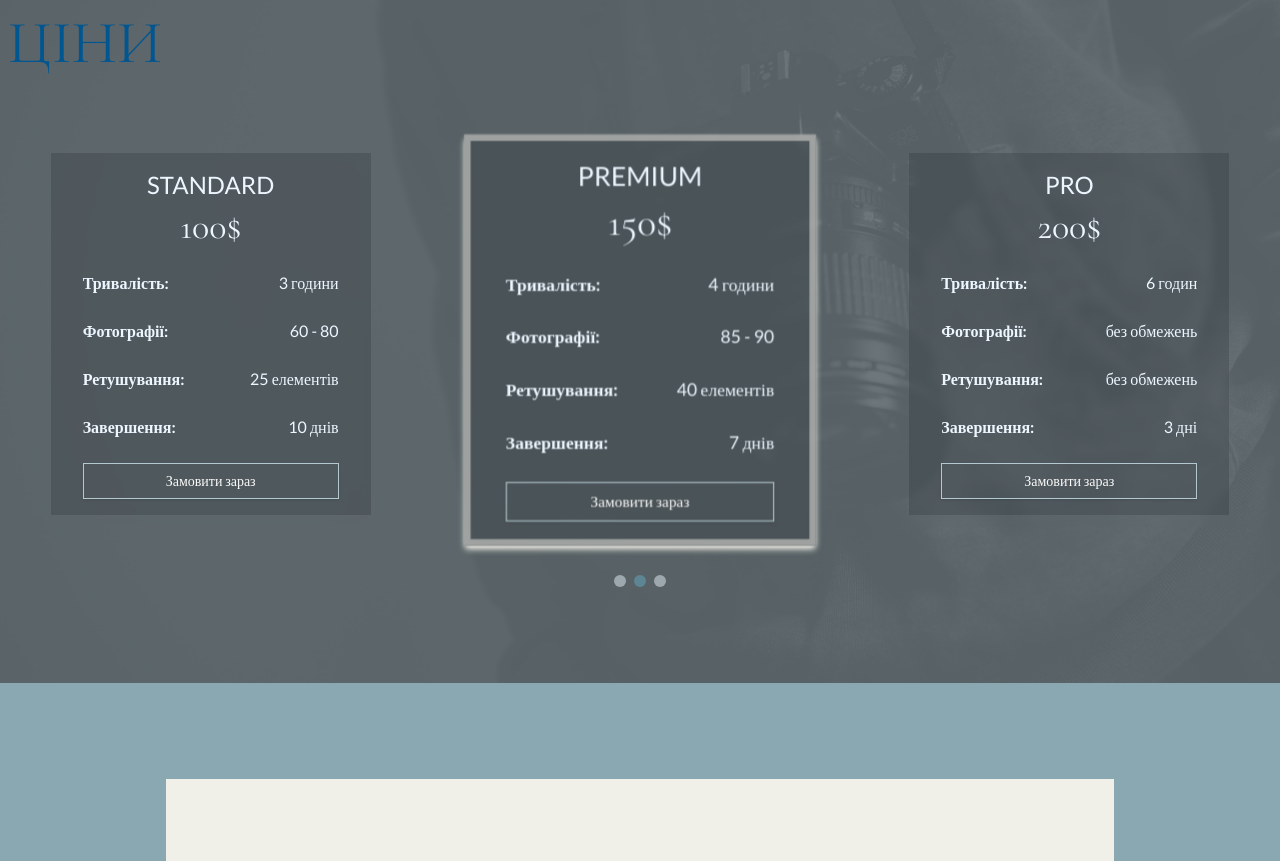
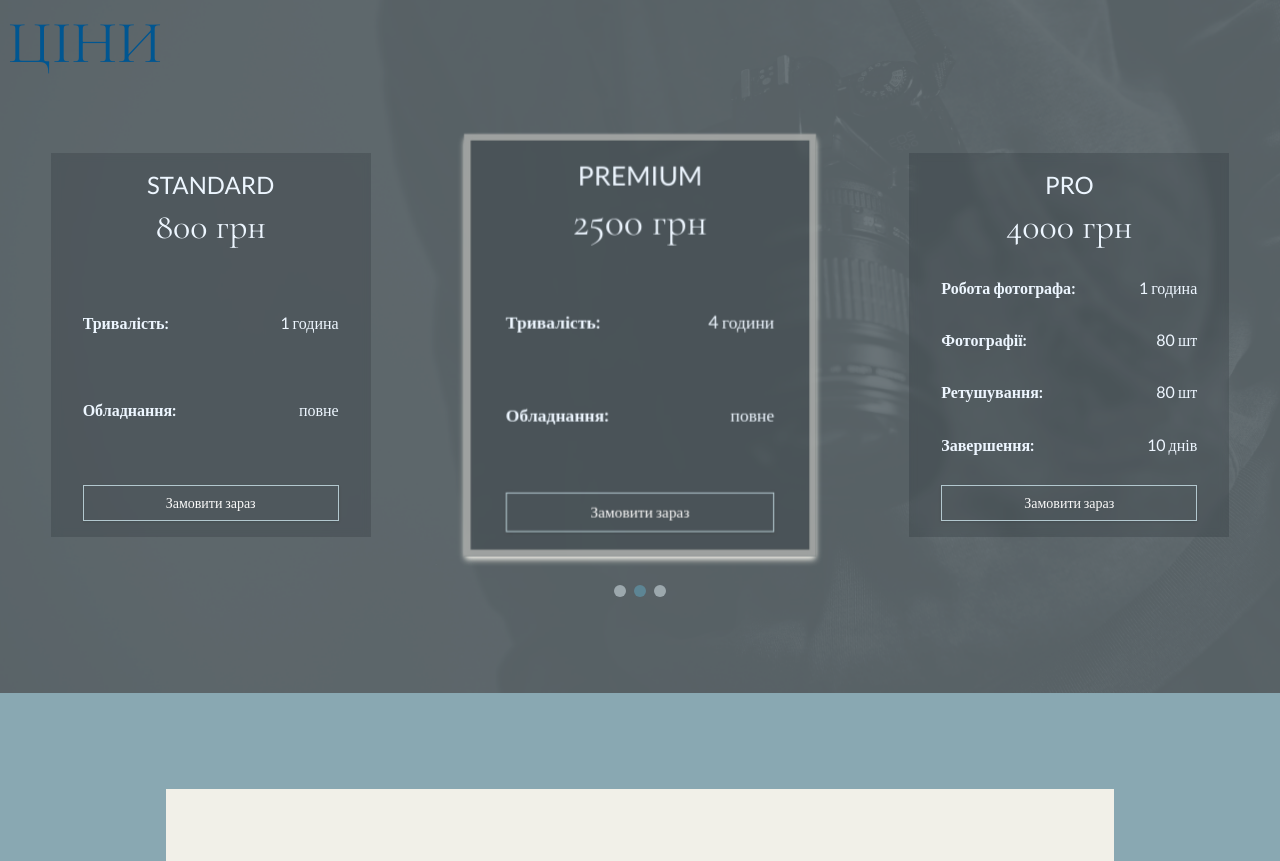
Before and after one commit to keerikkk/framing, a Next.js app: page / in a window 1280 px wide. Shown: the part 3200-4061 px from the top of the page. Built offline with nearby package versions, Linux system fonts and the light colour scheme.

Commit message:
refactor: change pricing info

```diff
--- a/src/components/PriceCardList/PriceCard/PriceCard.tsx
+++ b/src/components/PriceCardList/PriceCard/PriceCard.tsx
@@ -36,7 +36,7 @@ export function PriceCard({
         onClick={onClick}
       >
         <div
-          className={`flex flex-col justify-between bg-gray-950 bg-opacity-15 px-8 py-4 max-md:bg-opacity-50 ${isSelected ? 'border-[.375rem] border-cream-light border-opacity-50 shadow-md shadow-cream-light dark:border-cyan-950 dark:shadow-cyan-950' : ''}`}
+          className={`flex min-h-96 flex-col justify-between bg-gray-950 bg-opacity-15 px-8 py-4 max-md:bg-opacity-50 ${isSelected ? 'border-[.375rem] border-cream-light border-opacity-50 shadow-md shadow-cream-light dark:border-cyan-950 dark:shadow-cyan-950' : ''}`}
         >
           <PriceCardHeading title={title} {...price} />
           <PriceCardFieldList fields={fields} />
--- a/src/components/PriceCardList/PriceCard/PriceCardFieldList.tsx
+++ b/src/components/PriceCardList/PriceCard/PriceCardFieldList.tsx
@@ -6,7 +6,7 @@ interface PriceCardFieldListProps {
 
 const PriceCardFieldList = ({ fields }: PriceCardFieldListProps) => {
   return (
-    <ul className='flex flex-col gap-6 py-6'>
+    <ul className='flex grow flex-col justify-evenly gap-6 py-6'>
       {fields &&
         fields.map((field) => <PriceCardField key={field.label} {...field} />)}
     </ul>
--- a/src/constants/PriceCards.ts
+++ b/src/constants/PriceCards.ts
@@ -4,24 +4,10 @@ export interface PriceCardItem {
     value: number;
     currency: string;
   };
-  fields: [
-    {
-      label: string;
-      value: string;
-    },
-    {
-      label: string;
-      value: string;
-    },
-    {
-      label: string;
-      value: string;
-    },
-    {
-      label: string;
-      value: string;
-    },
-  ];
+  fields: {
+    label: string;
+    value: string;
+  }[];
 }
 
 export const priceCardsTitles: string[] = ['STANDARD', 'PREMIUM', 'PRO'];
@@ -29,32 +15,28 @@ export const priceCardsTitles: string[] = ['STANDARD', 'PREMIUM', 'PRO'];
 export const priceCards: PriceCardItem[] = [
   {
     title: priceCardsTitles[0],
-    price: { value: 100, currency: '$' },
+    price: { value: 800, currency: ' грн' },
     fields: [
-      { label: 'Тривалість', value: '3 години' },
-      { label: 'Фотографії', value: '60 - 80' },
-      { label: 'Ретушування', value: '25 елементів' },
-      { label: 'Завершення', value: '10 днів' },
+      { label: 'Тривалість', value: '1 година' },
+      { label: 'Обладнання', value: 'повне' },
     ],
   },
   {
     title: priceCardsTitles[1],
-    price: { value: 150, currency: '$' },
+    price: { value: 2500, currency: ' грн' },
     fields: [
       { label: 'Тривалість', value: '4 години' },
-      { label: 'Фотографії', value: '85 - 90' },
-      { label: 'Ретушування', value: '40 елементів' },
-      { label: 'Завершення', value: '7 днів' },
+      { label: 'Обладнання', value: 'повне' },
     ],
   },
   {
     title: priceCardsTitles[2],
-    price: { value: 200, currency: '$' },
+    price: { value: 4000, currency: ' грн' },
     fields: [
-      { label: 'Тривалість', value: '6 годин' },
-      { label: 'Фотографії', value: 'без обмежень' },
-      { label: 'Ретушування', value: 'без обмежень' },
-      { label: 'Завершення', value: '3 дні' },
+      { label: 'Робота фотографа', value: '1 година' },
+      { label: 'Фотографії', value: '80 шт' },
+      { label: 'Ретушування', value: '80 шт' },
+      { label: 'Завершення', value: '10 днів' },
     ],
   },
 ];
```
